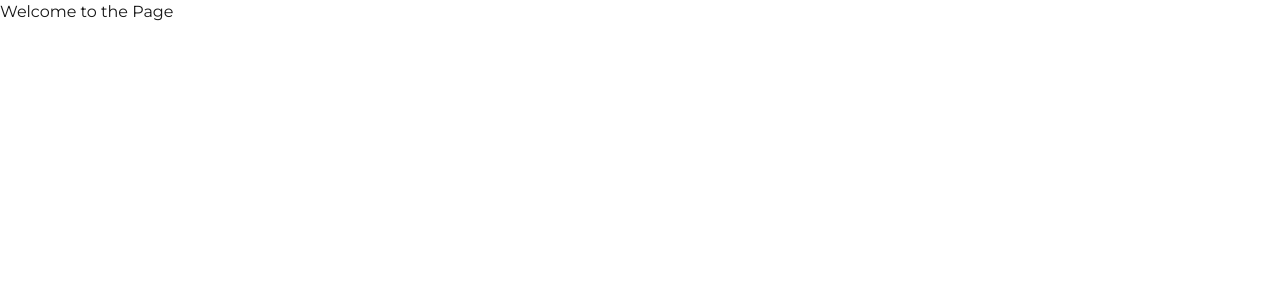
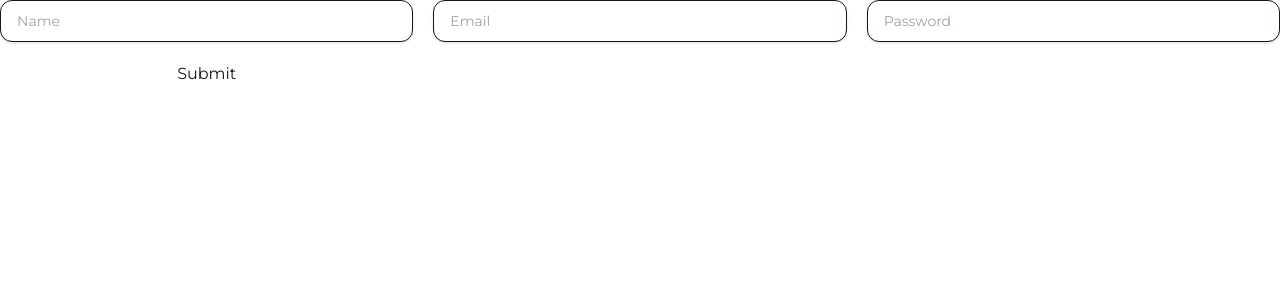
Before and after one commit to naimur-reza/pxlhut-task, a Next.js app: page / in a window 1280 px wide. Shown: the top 300 px of the page. Built offline with nearby package versions, Linux system fonts and the light colour scheme.

Commit message:
Implement form components with validation using react-hook-form and zod

```diff
--- a/package.json
+++ b/package.json
@@ -9,6 +9,7 @@
     "lint": "next lint"
   },
   "dependencies": {
+    "@hookform/resolvers": "^5.0.1",
     "next": "15.3.0",
     "react": "^19.0.0",
     "react-dom": "^19.0.0",
--- a/src/app/page.tsx
+++ b/src/app/page.tsx
@@ -1,8 +1,19 @@
+"use client";
+
+import Form from "@/components/form/form";
+import Input from "@/components/form/input";
+
 const page = () => {
   return (
-    <div>
-      <h1>Welcome to the Page</h1>
-    </div>
+    <Form
+      className="grid grid-cols-3 gap-5"
+      onSubmit={async (data) => console.log(data)}
+    >
+      <Input name="name" placeHolder="Name" />
+      <Input name="email" placeHolder="Email" />
+      <Input name="password" placeHolder="Password" />
+      <button type="submit">Submit</button>
+    </Form>
   );
 };
 
--- /dev/null
+++ b/src/components/form/form.tsx
@@ -0,0 +1,60 @@
+/* eslint-disable @typescript-eslint/no-explicit-any */
+"use client";
+
+import { zodResolver } from "@hookform/resolvers/zod";
+import {
+  FieldValues,
+  FormProvider,
+  SubmitHandler,
+  useForm,
+} from "react-hook-form";
+import { z } from "zod";
+
+type TFormConfig = {
+  schema?: z.ZodSchema<any>;
+  defaultValues?: Record<string, any>;
+  resolver?: any;
+  isLoading?: boolean;
+  className?: string;
+  onSubmit?: (data: FieldValues) => void;
+};
+
+type TFormProps = {
+  children: React.ReactNode;
+  onSubmit: SubmitHandler<FieldValues>;
+} & TFormConfig;
+
+const Form = ({
+  children,
+  onSubmit,
+  schema,
+  defaultValues,
+  className,
+}: TFormProps) => {
+  const formConfig: TFormConfig = {};
+
+  if (schema) {
+    formConfig["resolver"] = zodResolver(schema);
+  }
+
+  if (defaultValues) {
+    formConfig["defaultValues"] = defaultValues;
+  }
+
+  const methods = useForm({ ...formConfig, mode: "onSubmit" });
+  const { handleSubmit } = methods;
+
+  const submit: SubmitHandler<FieldValues> = async (data) => {
+    await onSubmit(data);
+  };
+
+  return (
+    <FormProvider {...methods}>
+      <form className={`w-full ${className}`} onSubmit={handleSubmit(submit)}>
+        {children}
+      </form>
+    </FormProvider>
+  );
+};
+
+export default Form;
--- /dev/null
+++ b/src/components/form/input.tsx
@@ -0,0 +1,29 @@
+"use client";
+
+import { Controller, useFormContext } from "react-hook-form";
+
+const Input = ({
+  name,
+  placeHolder,
+}: {
+  name: string;
+  placeHolder?: string;
+}) => {
+  const { control } = useFormContext();
+
+  return (
+    <Controller
+      control={control}
+      name={name}
+      render={({ field }) => (
+        <input
+          className="w-full px-4 py-2.5 bg-white dark:bg-gray-950 border  dark:border-gray-700 rounded-xl shadow-sm focus:outline-none focus:ring focus:ring-white/20 focus:border-transparent placeholder-gray-400 dark:placeholder-gray-500 text-sm text-gray-900 dark:text-white transition"
+          {...field}
+          placeholder={placeHolder}
+        />
+      )}
+    />
+  );
+};
+
+export default Input;
```
Also changed, not shown: 1 other file (tests, documents, lock files or other folders).
